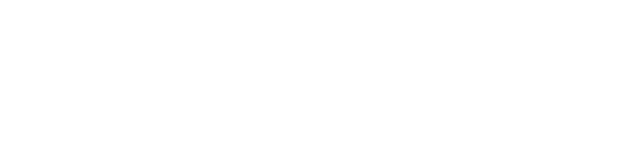
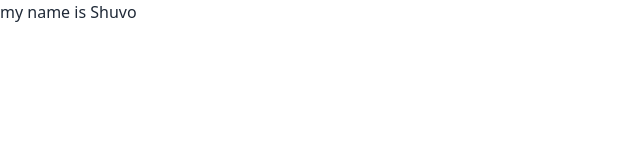
Before and after one commit to Shuvosarker4/fruit-assignment, a plain HTML site: page index.html in a window 1280 px wide. Shown: the whole page, without its empty margins (0-640 px from the left). Drawn offline with nearby package versions, Linux system fonts and the light colour scheme.

Commit message:
html added

```diff
--- a/index.html
+++ b/index.html
@@ -22,6 +22,7 @@
 
 </head>
 <body>
+    <h1>my name is Shuvo</h1>
 
 </body>
 </html>
```
